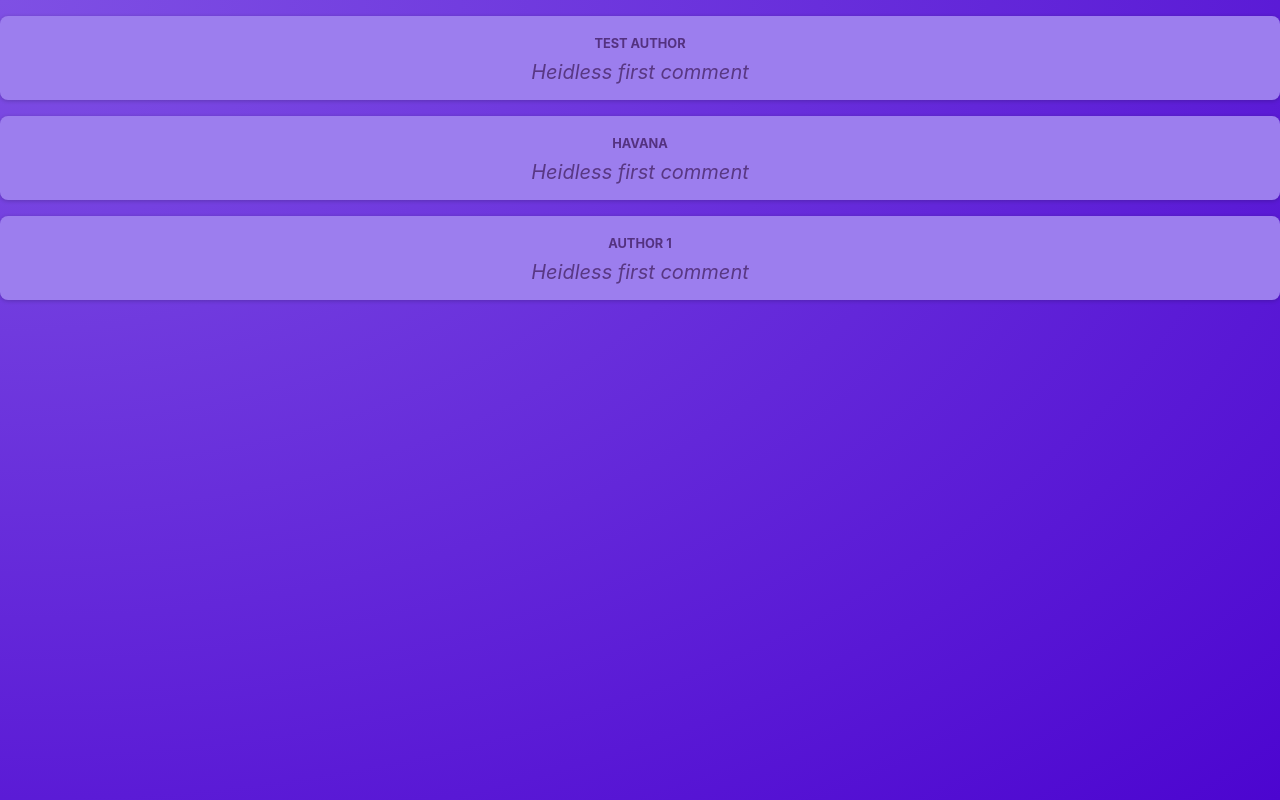
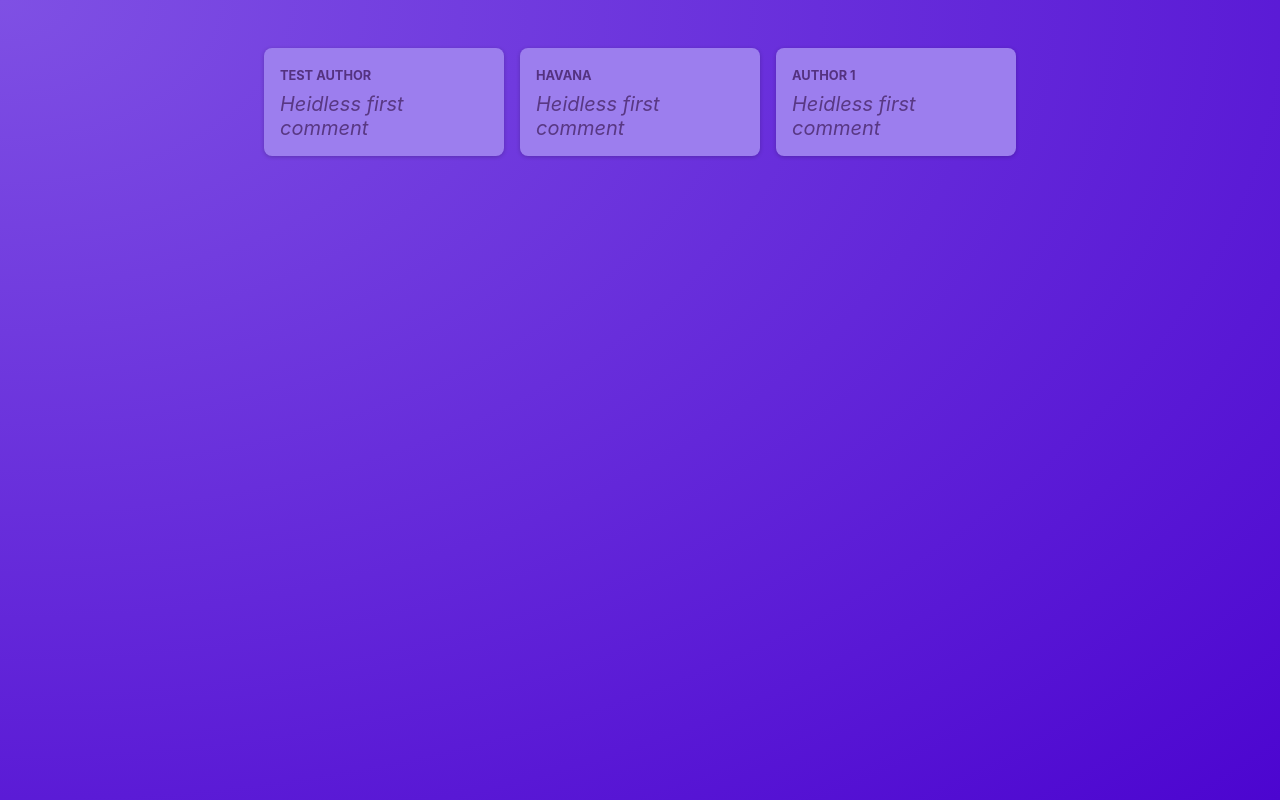
Before and after one commit to heidless-stillwater/react-starting-snapshot, a React (Vite) app: page / in a window 1280 px wide. Built offline with nearby package versions, Linux system fonts and the light colour scheme.

Commit message:
added PostsList

```diff
--- a/src/App.jsx
+++ b/src/App.jsx
@@ -1,12 +1,10 @@
-import Post from './components/Post';
+import PostsList from './components/PostsList.jsx'
 
 function App() {
   return (
-    <div>
-      <Post author='test author' />
-      <Post author='havana' />
-      <Post author='author 1' />
-    </div>
+    <main>
+      <PostsList />
+    </main>
   );
 }
 
--- /dev/null
+++ b/src/components/PostsList.jsx
@@ -0,0 +1,14 @@
+import Post from './Post.jsx'
+import classes from './PostsList.module.css'
+
+function PostsList(props) {
+    return (
+        <ul className={classes.posts}>
+            <Post author='test author' />
+            <Post author='havana' />
+            <Post author='author 1' />
+        </ul>
+    );
+}
+
+export default PostsList;
--- /dev/null
+++ b/src/components/PostsList.module.css
@@ -0,0 +1,10 @@
+.posts {
+  list-style: none;
+  max-width: 50rem;
+  margin: 1rem auto;
+  padding: 1rem 0;
+  display: grid;
+  gap: 1rem;
+  grid-template-columns: repeat(3, 30%);
+  justify-content: center;
+}
--- a/src/index.css
+++ b/src/index.css
@@ -18,6 +18,5 @@
 
 body {
   margin: 0;
-  text-align: center;
   color: #e6ddf9;
 }
```
